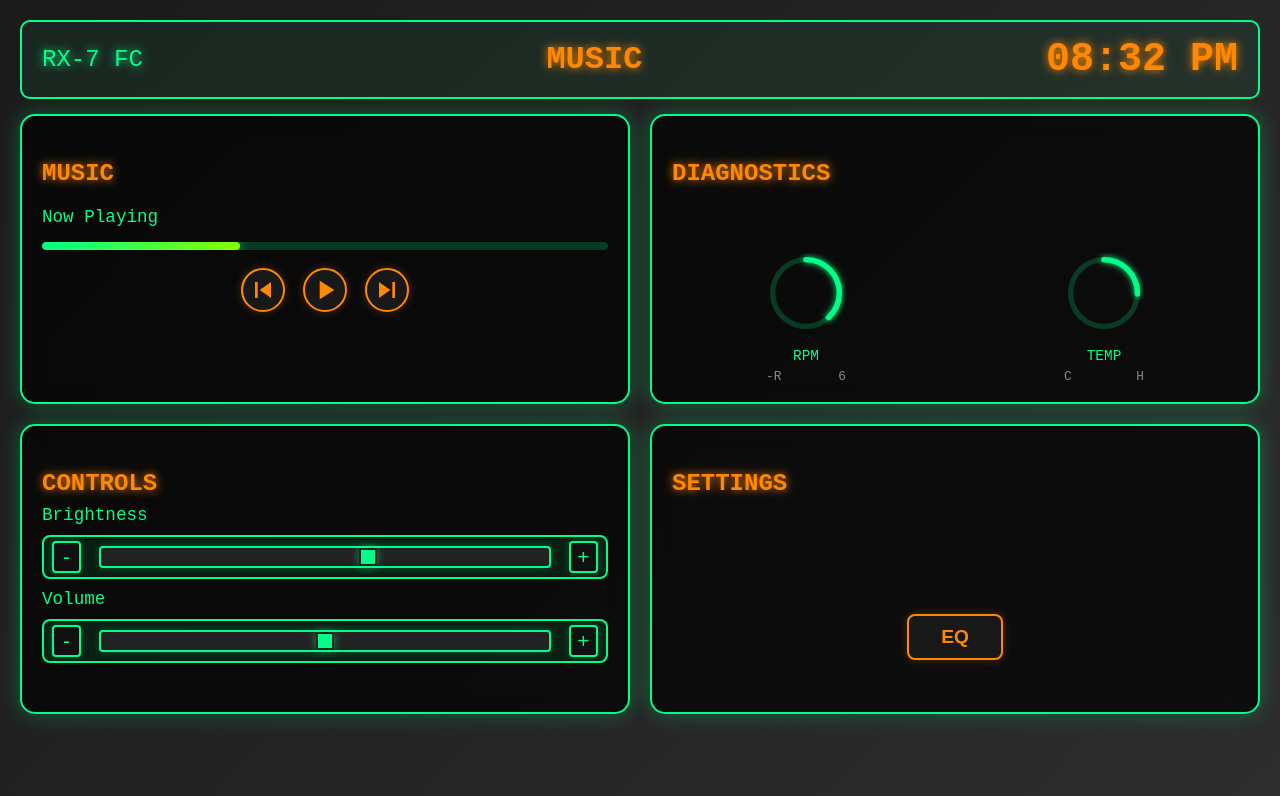
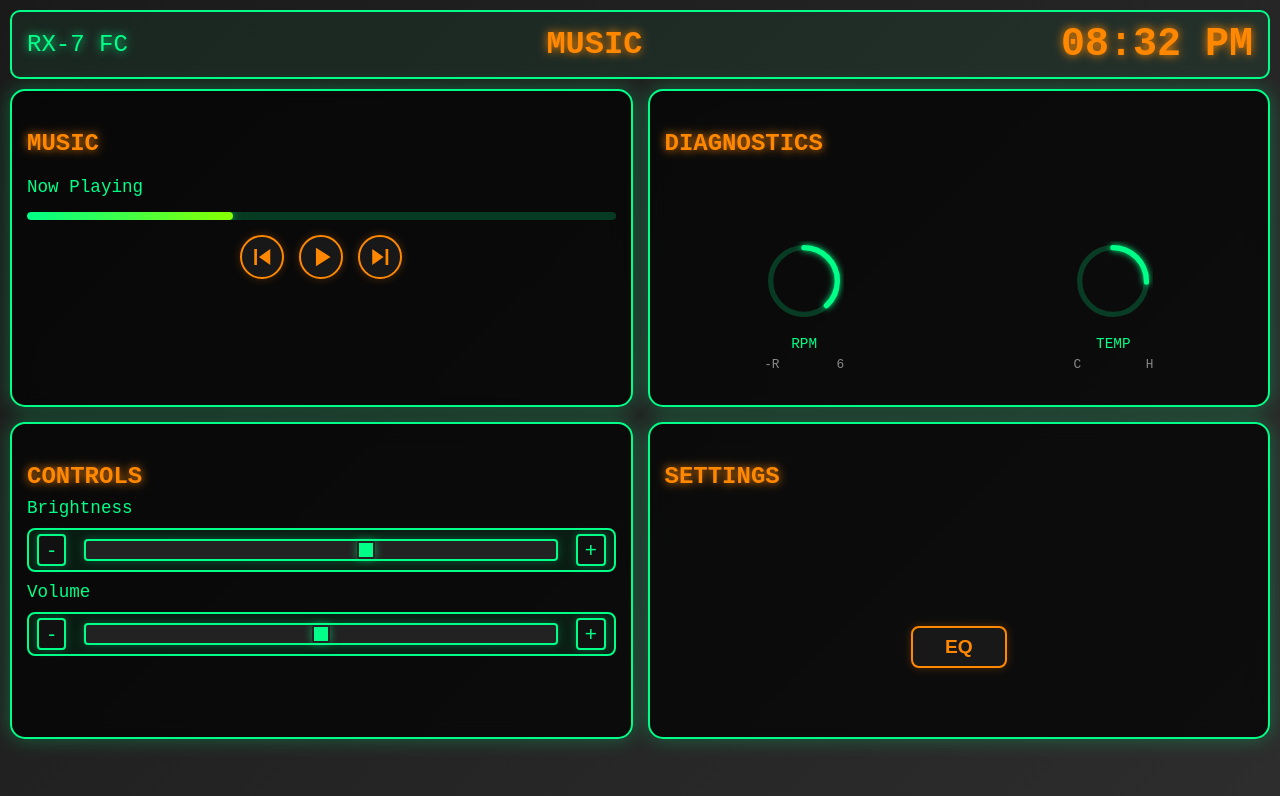
Before and after one commit to bboynton97/rx7-headunit, an Angular app: page /home in a window 1280 px wide. Shown: the top 796 px of the page. Built offline with nearby package versions, Linux system fonts and the light colour scheme.

Commit message:
fits on screen

```diff
--- a/src/app/pages/home/home.component.css
+++ b/src/app/pages/home/home.component.css
@@ -6,17 +6,17 @@
   height: 100vh;
   box-sizing: border-box;
   overflow: hidden;
-  padding: 20px;
+  padding: 10px;
 }
 
 .top-bar {
   display: flex;
   justify-content: space-between;
   align-items: center;
-  padding: 15px 20px;
+  padding: 10px 15px;
   border: 2px solid #00ff88;
   border-radius: 10px;
-  margin-bottom: 15px;
+  margin-bottom: 10px;
   background: rgba(0, 255, 136, 0.05);
 }
 
@@ -64,14 +64,14 @@
   display: grid;
   grid-template-columns: 1fr 1fr;
   grid-template-rows: 1fr 1fr;
-  gap: 20px;
-  height: calc(100vh - 200px);
+  gap: 15px;
+  height: calc(100vh - 150px);
 }
 
 .panel {
   border: 2px solid #00ff88;
   border-radius: 15px;
-  padding: 20px;
+  padding: 15px;
   background: rgba(0, 0, 0, 0.7);
   backdrop-filter: blur(10px);
   box-shadow: 0 0 20px rgba(0, 255, 136, 0.3);
@@ -381,8 +381,8 @@
   display: flex;
   justify-content: center;
   align-items: center;
-  gap: 18px;
-  margin-top: 18px;
+  gap: 15px;
+  margin-top: 15px;
 }
 
 .music-btn {
@@ -425,8 +425,8 @@
   border-radius: 8px;
   font-size: 1.2rem;
   font-weight: bold;
-  padding: 10px 32px;
-  margin: 18px auto 0 auto;
+  padding: 8px 32px;
+  margin: 15px auto 0 auto;
   display: block;
   cursor: pointer;
   box-shadow: 0 0 8px #ff880044;
```
